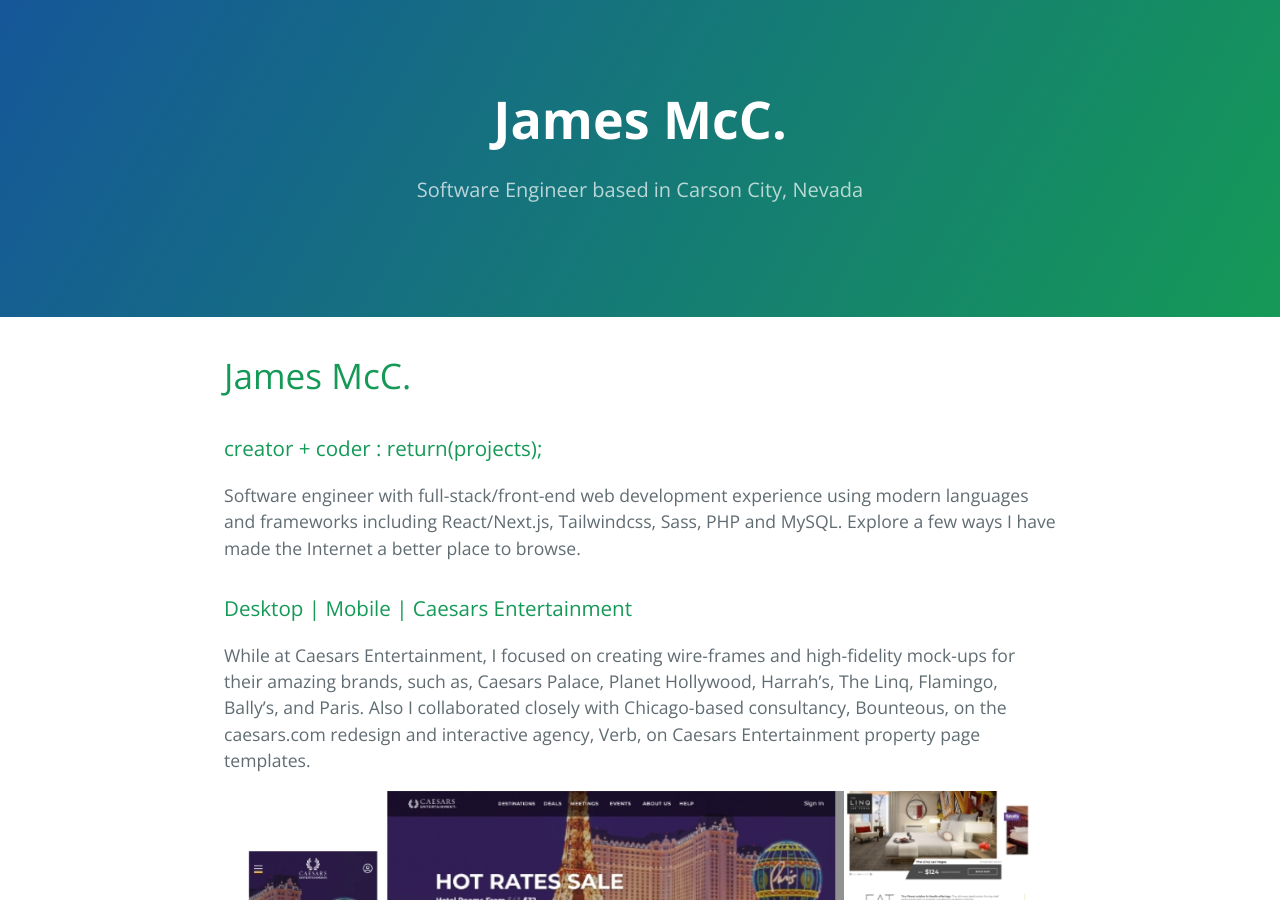
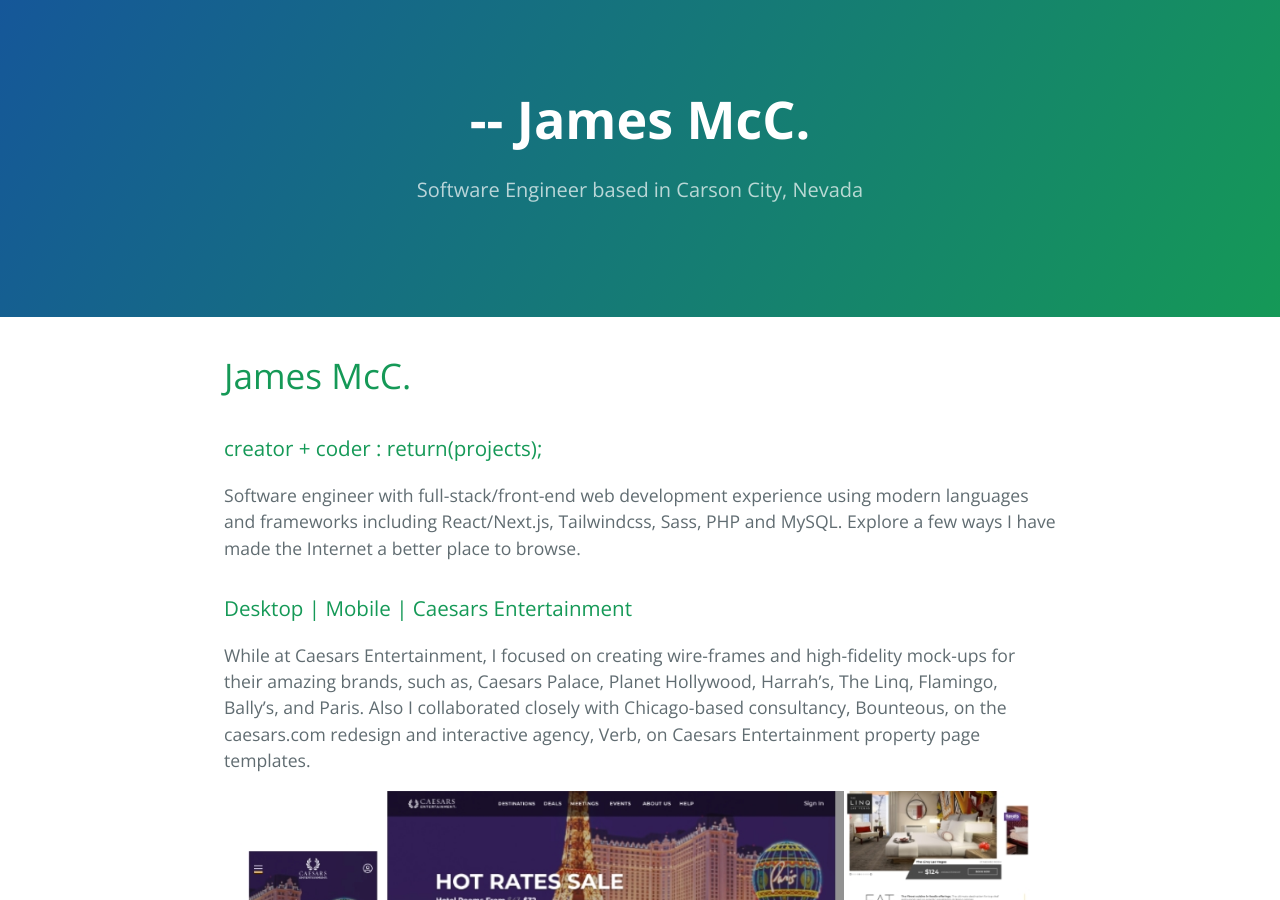
Before and after one commit to sjamesmccarthy/sjamesmccarthy.github.io, a Jekyll site: the page built from index.md, in a window 1280 px wide and 900 px high. Built offline with Jekyll 4.4.1, drawn with Linux system fonts in a browser that asks for light colours; our own code applies the rules of GitHub Pages for plain Markdown files.

Commit message:
updating title

```diff
--- a/_config.yml
+++ b/_config.yml
@@ -1,3 +1,3 @@
 theme: jekyll-theme-cayman
-title: Hello, I am James
+title: Hello
 description: Software Engineer based in Carson City, Nevada
--- a/_layouts/default.html
+++ b/_layouts/default.html
@@ -16,7 +16,7 @@
     <a id="skip-to-content" href="#content">Skip to the content.</a>
 
     <header class="page-header" role="banner">
-      <h1 class="project-name">{{ page.title | default: site.title | default: site.github.repository_name }}</h1>
+      <h1 class="project-name">-- {{ page.title | default: site.title | default: site.github.repository_name }}</h1>
       <h2 class="project-tagline">{{ page.description | default: site.description | default: site.github.project_tagline }}</h2>
       {% if site.github.is_project_page %}
         <a href="{{ site.github.repository_url }}" class="btn">View on GitHub</a>
```
